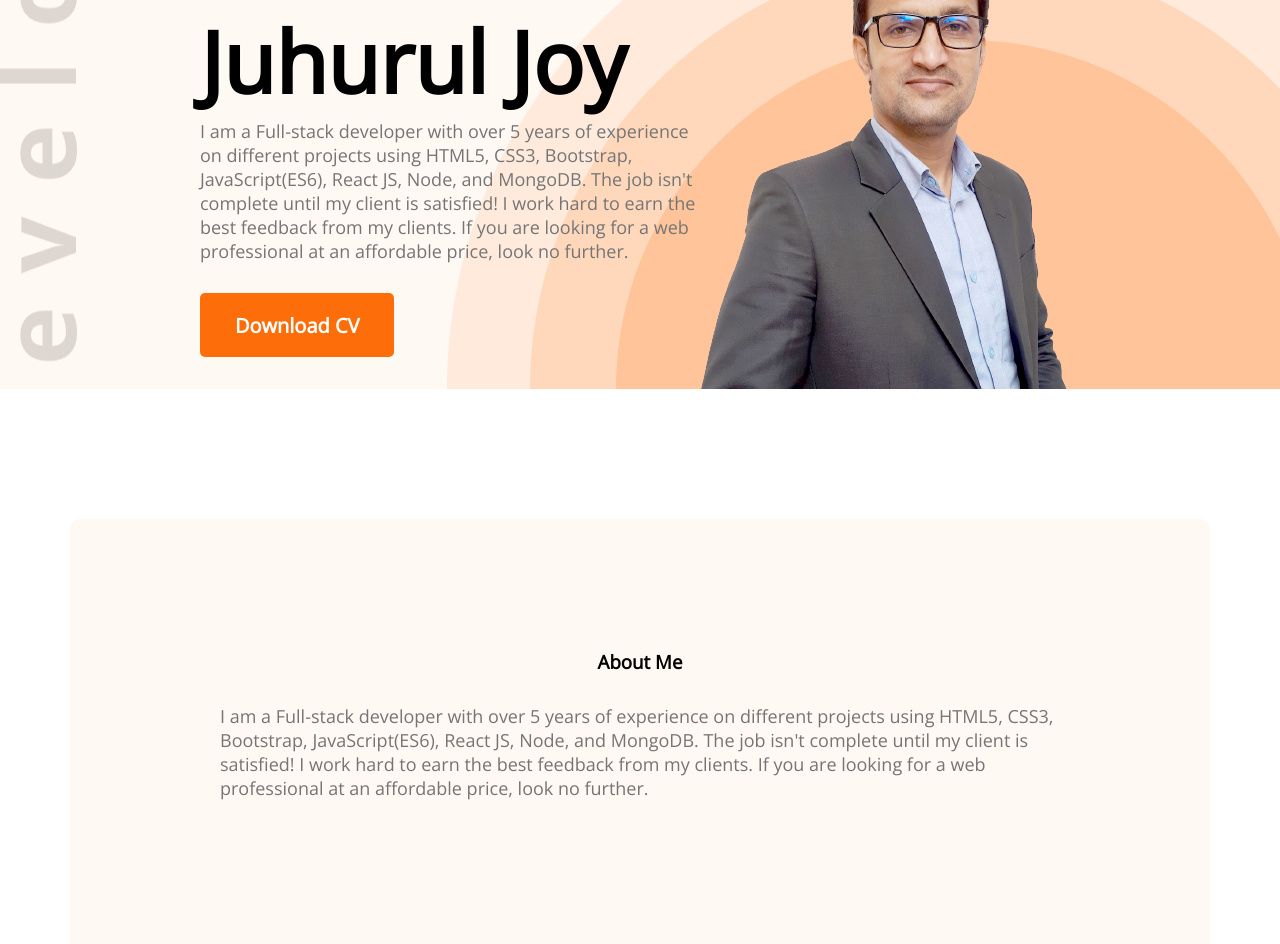
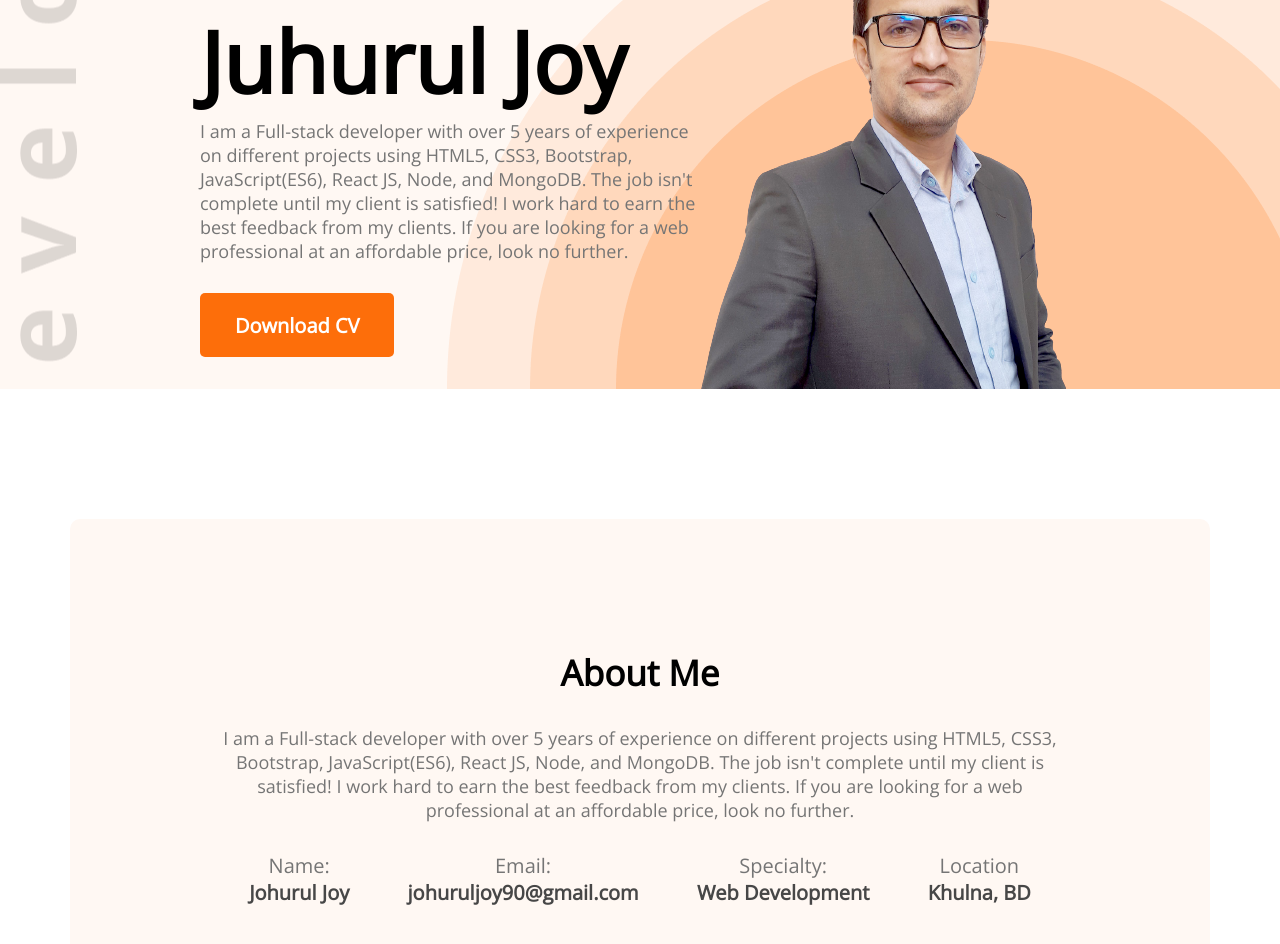
Before and after one commit to johuruljoy69/Johuruljoy-Portfolio1, a plain HTML site: page index.html in a window 1280 px wide. Shown: the part 274-1218 px from the top of the page. Drawn offline with nearby package versions, Linux system fonts and the light colour scheme.

Commit message:
update index

```diff
--- a/Style/portfolio.css
+++ b/Style/portfolio.css
@@ -81,6 +81,7 @@ main {
 
 /* About section */
 .about {
+    text-align: center;
     margin-top: 130px;
     background: #FFF8F3;
     border-radius: 10px;
@@ -88,8 +89,9 @@ main {
 }
 
 .section-title {
-    text-align: center;
     margin-bottom: 30px;
+    font-size: 35px;
+    font-weight: 700;
 }
 
 .section-discription {
@@ -97,3 +99,19 @@ main {
     margin-bottom: 30px;
     color: #757575;
 }
+
+.about-info-container {
+    display: flex;
+    justify-content: space-around;
+}
+
+.about .info-title {
+    font-size: 20px;
+    color: #757575;
+}
+
+.info-description {
+    font-weight: 700;
+    font-size: 20px;
+    color: #474747;
+}
--- a/index.html
+++ b/index.html
@@ -33,6 +33,24 @@
         <section class="about">
             <h3 class="section-title">About Me</h3>
             <p class="section-discription">I am a Full-stack developer with over 5 years of experience on different projects using HTML5, CSS3, Bootstrap, JavaScript(ES6), React JS, Node, and MongoDB. The job isn't complete until my client is satisfied! I work hard to earn the best feedback from my clients. If you are looking for a web professional at an affordable price, look no further.</p>
+            <div class="about-info-container">
+                <div class="about-info">
+                    <p class="info-title">Name:</p>
+                    <p class="info-description">Johurul Joy</p>
+                </div>
+                <div class="about-info">
+                    <p class="info-title">Email:</p>
+                    <p class="info-description">johuruljoy90@gmail.com</p>
+                </div>
+                <div class="about-info">
+                    <p class="info-title">Specialty:</p>
+                    <p class="info-description">Web Development</p>
+                </div>
+                <div class="about-info">
+                    <p class="info-title">Location</p>
+                    <p class="info-description">Khulna, BD</p>
+                </div>
+            </div>
         </section>
     </main>
     <footer>
```
